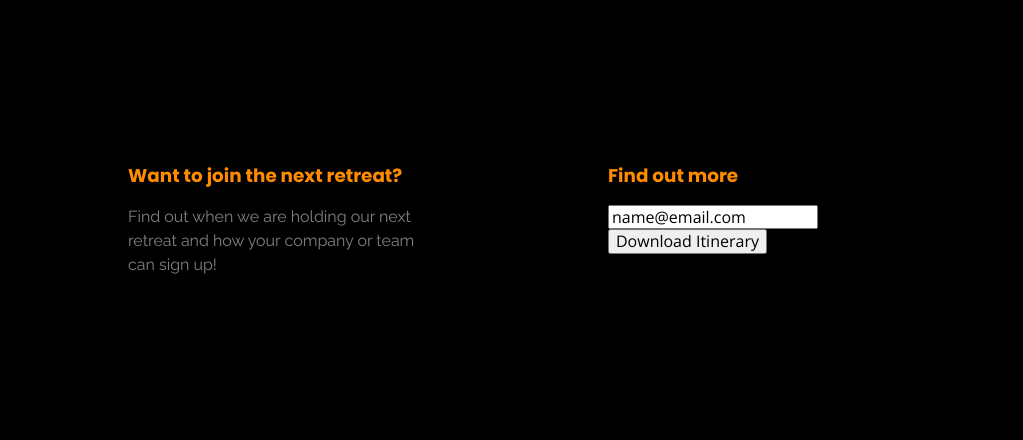
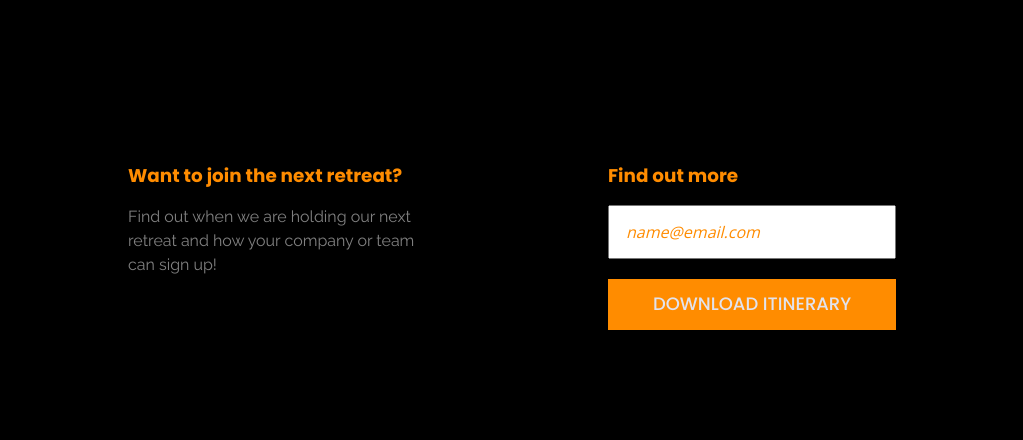
Before and after one commit to kramedog3223/unplugged-retreat, a website built with Parcel: page index.html in a window 1280 px wide. Shown: the part 336-776 px from the top of the page, without its empty margins (128-1151 px from the left). Built offline with nearby package versions, Linux system fonts and the light colour scheme.

Commit message:
added css to button and text input

```diff
--- a/css/main.css
+++ b/css/main.css
@@ -295,6 +295,31 @@ aside {
   margin-bottom: 50px;
 }
 
+aside .form {
+  margin-top: 30px;
+}
+
+input[type="text"] {
+  box-sizing: border-box;
+  width: 100%;
+  color: darkorange;
+  font-style: italic;
+  padding: 1em;
+}
+
+input[type="button"] {
+  width: 100%;
+  padding: 15px 0;
+  margin-top: 20px;
+  background-color: darkorange;
+  font-family: "Poppins", Helvetica, Arial, sans-serif;
+  font-weight: 500;
+  font-size: 1.125em;
+  color: #e2e3ed;
+  border: none;
+  text-align: center;
+  text-transform: uppercase;
+}
 /* ==========================================================================
    Helper classes
    ========================================================================== */
```
